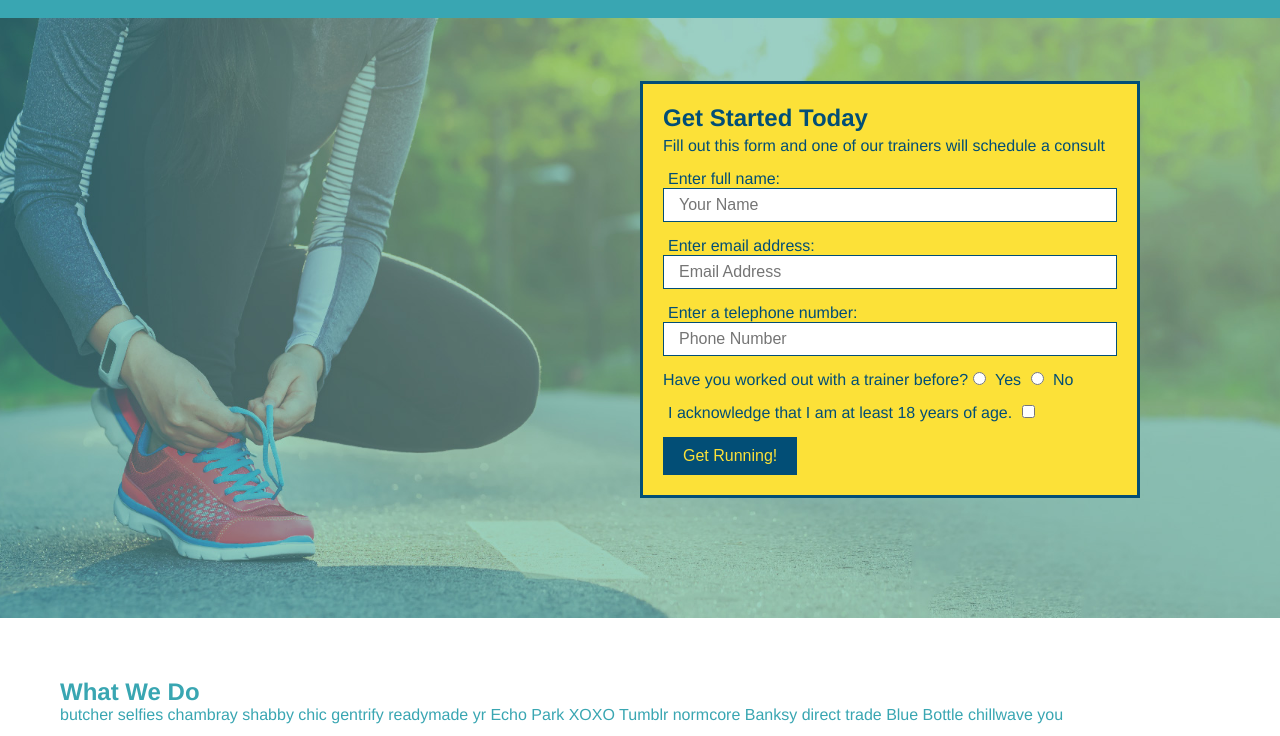
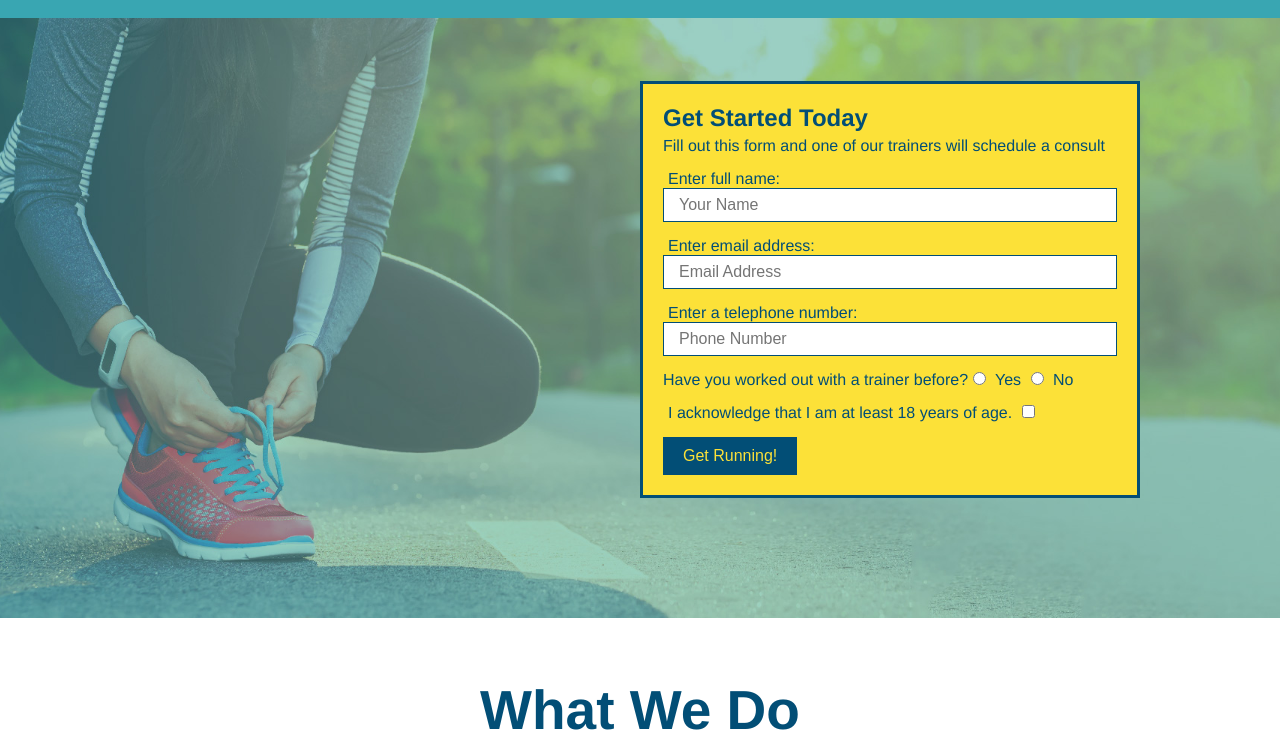
Before and after one commit to cortlandfinch/run-buddy, a plain HTML site: page index.html in a window 1280 px wide. Shown: the part 64-800 px from the top of the page. Drawn offline with Linux system fonts and the light colour scheme.

Commit message:
style what we do section

```diff
--- a/assets/css/style.css
+++ b/assets/css/style.css
@@ -121,3 +121,25 @@ section {
     font-size: 16px;
 }
 /* HERO STYLES END */
+
+.intro {
+    text-align: center;
+}
+
+.intro h2 {
+    font-size: 55px;
+    color: #024e76;
+    margin-bottom: 35px;
+    padding: 0 100px 20px 100px;
+    border-bottom: 3px solid;
+    border-color: #fce138;
+    display: inline-block;
+}
+
+.intro p {
+    line-height: 1.7;
+    color: #39a6b2;
+    width: 80%;
+    font-size: 20px;
+    margin: 0 auto;
+}
--- a/index.html
+++ b/index.html
@@ -72,11 +72,10 @@
         <!-- end hero section -->
 
         <!-- "What We Do" section -->
-        <section id="what-we-do">
+        <section id="what-we-do" class="intro">
             <h2>What We Do</h2>
             <p>
-                butcher selfies chambray shabby chic gentrify readymade yr Echo Park XOXO Tumblr normcore Banksy direct trade Blue Bottle chillwave you
-            </p>
+                butcher selfies chambray shabby chic gentrify readymade yr Echo Park XOXO Tumblr normcore Banksy direct trade Blue Bottle chillwave you probably haven't heard of them single-origin coffee Vice fanny pack fixie Odd Future Austin fingerstache pickled twee synth Wes Anderson Thundercats viral bitters flannel meggings narwhal Marfa Schlitz sustainable Intelligentsia umami deep v craft            </p>
         </section>
 
         <!-- "What You Do" section-->
```
